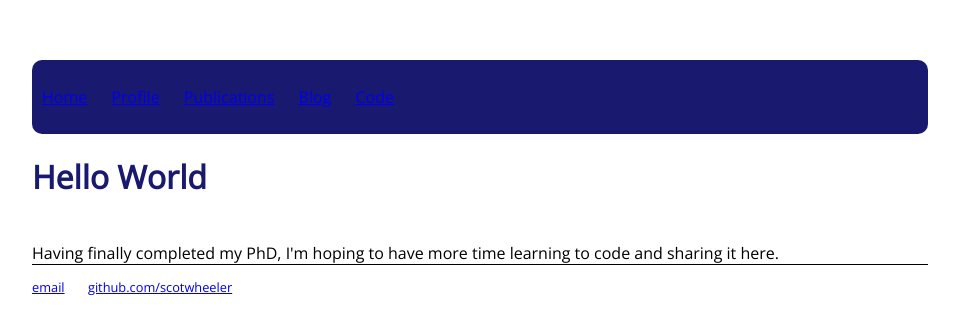
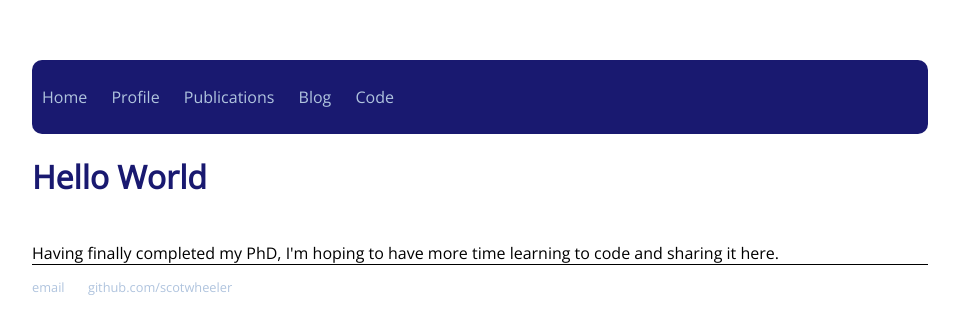
Before and after one commit to scotwheeler/scotwheeler.github.io, a Jekyll site: the page built from index.html, in a window 1280 px wide. Shown: the top 334 px of the page, without its empty margins (160-1119 px from the left). Built offline with Jekyll 4.4.1, drawn with Linux system fonts in a browser that asks for light colours.

Commit message:
more css updates

```diff
--- a/css/style.css
+++ b/css/style.css
@@ -27,6 +27,11 @@ nav ul li, footer ul li {
     margin-right: 20px
 }
 
+a {
+    text-decoration: none;
+    color: lightsteelblue;
+}
+
 a.hover {
     text-decoration: underline;
 }
```
